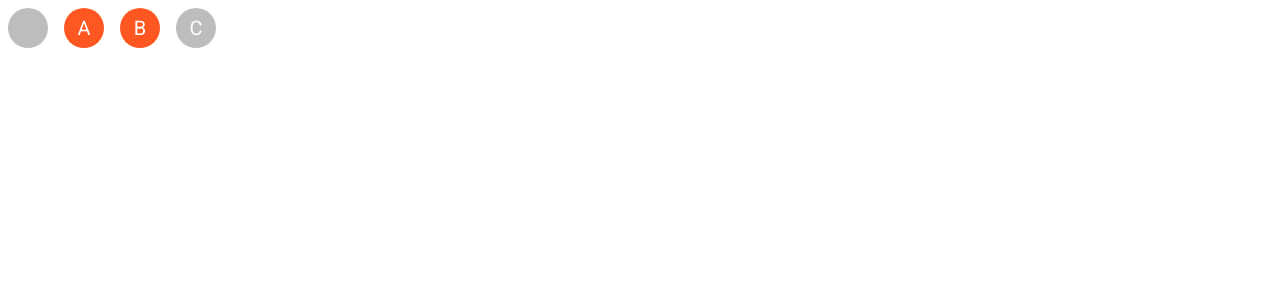
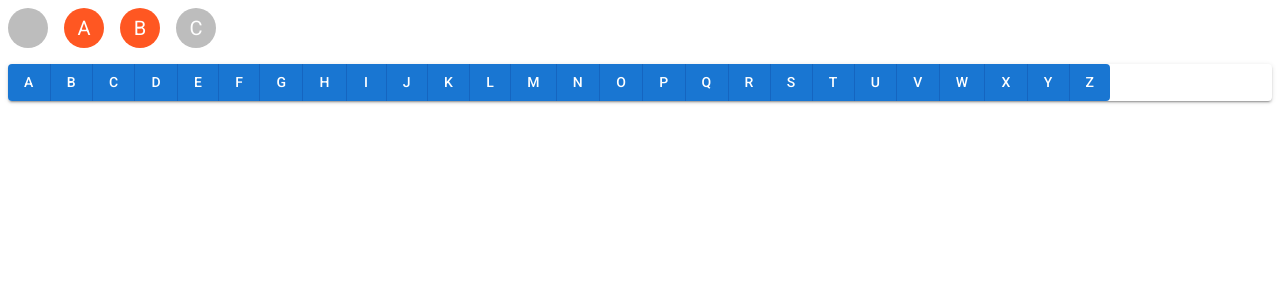
Before and after one commit to lilboox/wordgame, a React (Create React App) app in the folder src/: page / in a window 1280 px wide. Shown: the top 300 px of the page. Built offline with nearby package versions, Linux system fonts and the light colour scheme.

Commit message:
add letters chooser

```diff
--- a/src/demo.tsx
+++ b/src/demo.tsx
@@ -2,6 +2,8 @@ import * as React from "react";
 import Avatar from "@mui/material/Avatar";
 import Stack from "@mui/material/Stack";
 import { deepOrange } from "@mui/material/colors";
+import Button from "@mui/material/Button";
+import ButtonGroup from "@mui/material/ButtonGroup";
 
 const quote = [
   [" ", 10],
@@ -10,14 +12,24 @@ const quote = [
   ["C", 0]
 ];
 
-// Array.from("01") // use to split string into list
+const remaining_letters = Array.from("ABCDEFGHIJKLMNOPQRSTUVWXYZ");
 
 export default function LetterAvatars() {
   return (
-    <Stack direction="row" spacing={2}>
-      {quote.map((x) => (
-        <Avatar sx={{ bgcolor: deepOrange[x[1]] }}>{x[0]}</Avatar>
-      ))}
+    <Stack spacing={2}>
+      <Stack direction="row" spacing={2}>
+        {quote.map((x) => (
+          <Avatar sx={{ bgcolor: deepOrange[x[1]] }}>{x[0]}</Avatar>
+        ))}
+      </Stack>
+      <ButtonGroup
+        variant="contained"
+        aria-label="outlined primary button group"
+      >
+        {remaining_letters.map((x) => (
+          <Button>{x}</Button>
+        ))}
+      </ButtonGroup>
     </Stack>
   );
 }
```
